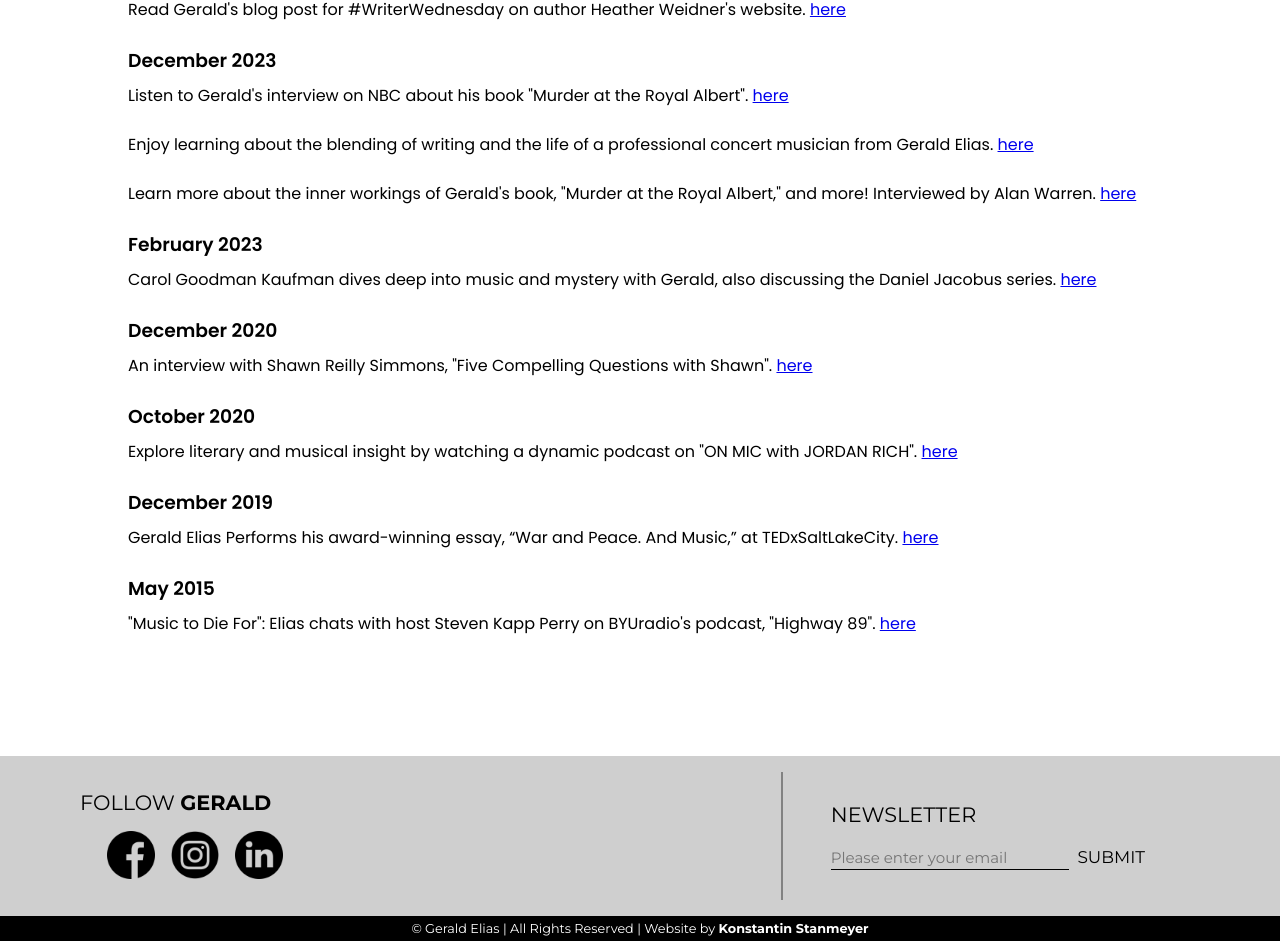
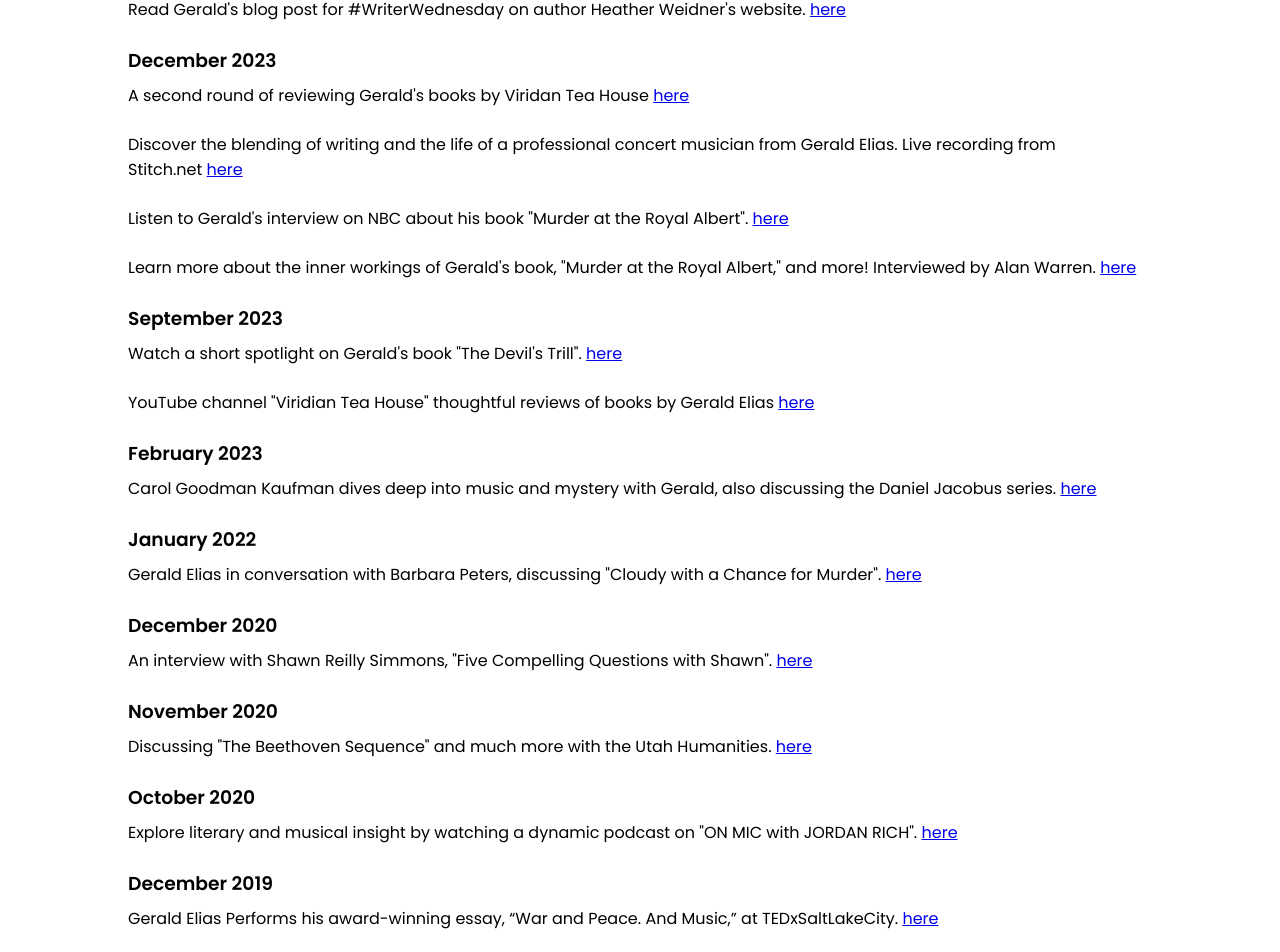
Before and after one commit to konstantinstanmeyer/gerald-elias-new, a Next.js app: page /connections in a window 1280 px wide. Shown: the part 691-1643 px from the top of the page. Built offline with nearby package versions, Linux system fonts and the light colour scheme; a web font is replaced by a local one.

Commit message:
new updated connnections page feb-7-23

```diff
--- a/app/connections/page.js
+++ b/app/connections/page.js
@@ -10,13 +10,21 @@ export default function Connections(){
                     <h3>January 2024</h3>
                     <p>Read Gerald's blog post for #WriterWednesday on author Heather Weidner's website.&nbsp;<a target="_blank" href="https://www.heatherweidner.com/blog/2024/1/3/writerwednesday-interview-with-gerald-elias">here</a></p>
                     <h3>December 2023</h3>
+                    <p>A second round of reviewing Gerald's books by Viridan Tea House&nbsp;<a target="_blank" href="https://www.youtube.com/watch?v=q0MkOnWvOig&t=348s">here</a></p>
+                    <p>Discover the blending of writing and the life of a professional concert musician from Gerald Elias. Live recording from Stitch.net&nbsp;<a target="_blank" href="https://www.youtube.com/watch?v=hl2H3i9yF-g">here</a></p>
                     <p>Listen to Gerald's interview on NBC about his book "Murder at the Royal Albert".&nbsp;<a target="_blank" href="https://shows.acast.com/houseofmysteryradio/episodes/gerald-elias-murder-at-the-royal-albert">here</a></p>
-                    <p>Enjoy learning about the blending of writing and the life of a professional concert musician from Gerald Elias.&nbsp;<a target="_blank" href="https://www.youtube.com/watch?v=hl2H3i9yF-g">here</a></p>
                     <p>Learn more about the inner workings of Gerald's book, "Murder at the Royal Albert," and more! Interviewed by Alan Warren.&nbsp;<a target="_blank" href="https://open.spotify.com/episode/6dneVCl0qUGq6w7IwGLJCk">here</a></p>
+                    <h3>September 2023</h3>
+                    <p>Watch a short spotlight on Gerald's book "The Devil's Trill".&nbsp;<a target="_blank" href="https://www.youtube.com/watch?v=uF1tMWBmSH0">here</a></p>
+                    <p>YouTube channel "Viridian Tea House" thoughtful reviews of books by Gerald Elias&nbsp;<a target="_blank" href="https://www.youtube.com/watch?v=YsmFv6nE1GA">here</a></p>
                     <h3>February 2023</h3>
                     <p>Carol Goodman Kaufman dives deep into music and mystery with Gerald, also discussing the Daniel Jacobus series.&nbsp;<a target="_blank" href="https://open.spotify.com/episode/3KlAOvhzJpOjRAiJtytqcS">here</a></p>
+                    <h3>January 2022</h3>
+                    <p>Gerald Elias in conversation with Barbara Peters, discussing "Cloudy with a Chance for Murder".&nbsp;<a target="_blank" href="https://www.youtube.com/watch?v=-uyZ9-YTrPo">here</a></p>
                     <h3>December 2020</h3>
                     <p>An interview with Shawn Reilly Simmons, "Five Compelling Questions with Shawn".&nbsp;<a target="_blank" href="https://podcasts.apple.com/us/podcast/ep2-5cq-for-gerald-elias-musician-and-author-of/id1543612992?i=1000501507065">here</a></p>
+                    <h3>November 2020</h3>
+                    <p>Discussing "The Beethoven Sequence" and much more with the Utah Humanities.&nbsp;<a target="_blank" href="https://www.youtube.com/watch?v=uGgHdP7-Nco">here</a></p>
                     <h3>October 2020</h3>
                     <p>Explore literary and musical insight by watching a dynamic podcast on "ON MIC with JORDAN RICH".&nbsp;<a target="_blank" href="https://onmicwithjordanrich.blubrry.net/2020/10/11/gerald-elias-167/">here</a></p>
                     <h3>December 2019</h3>
```
